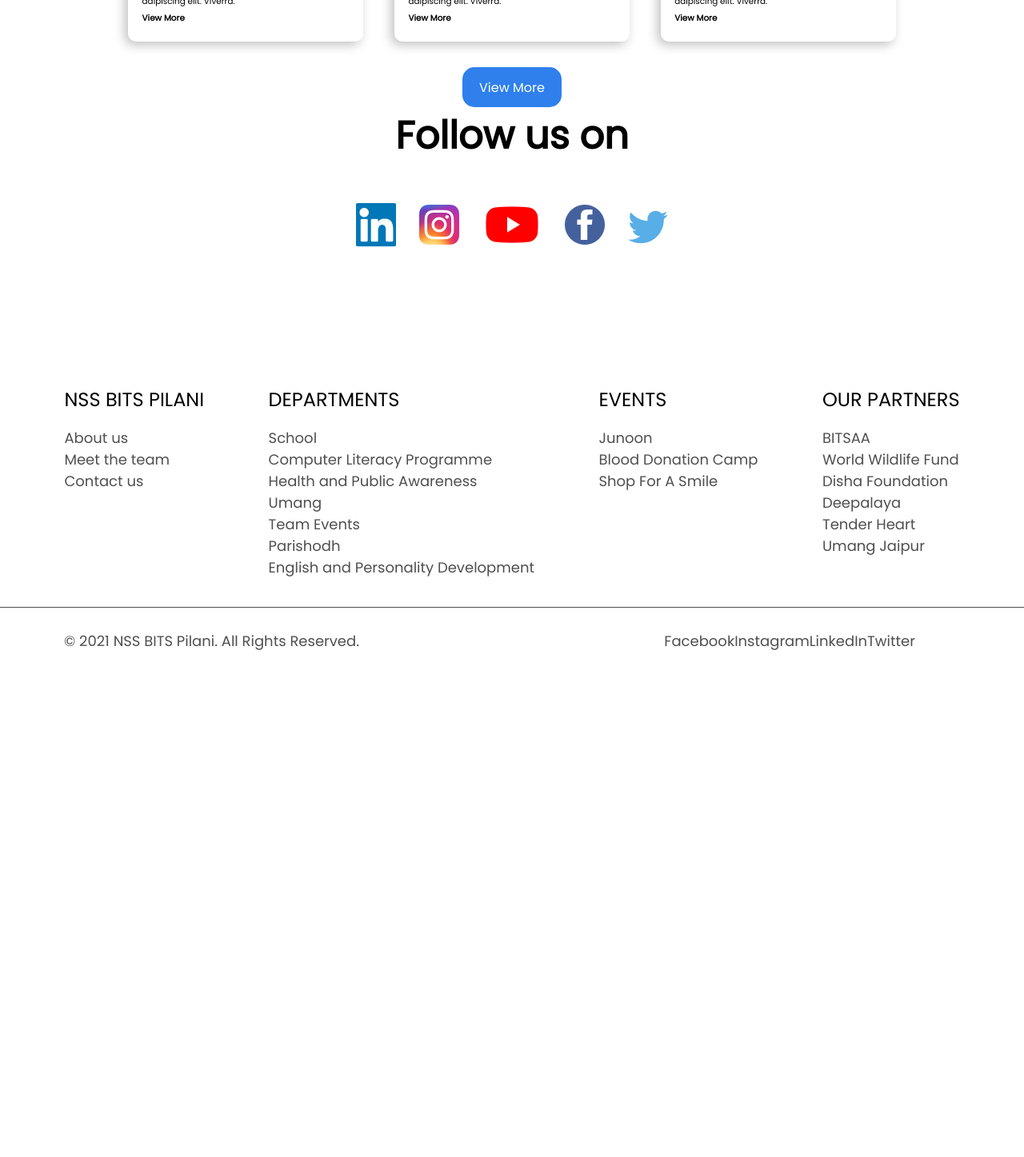
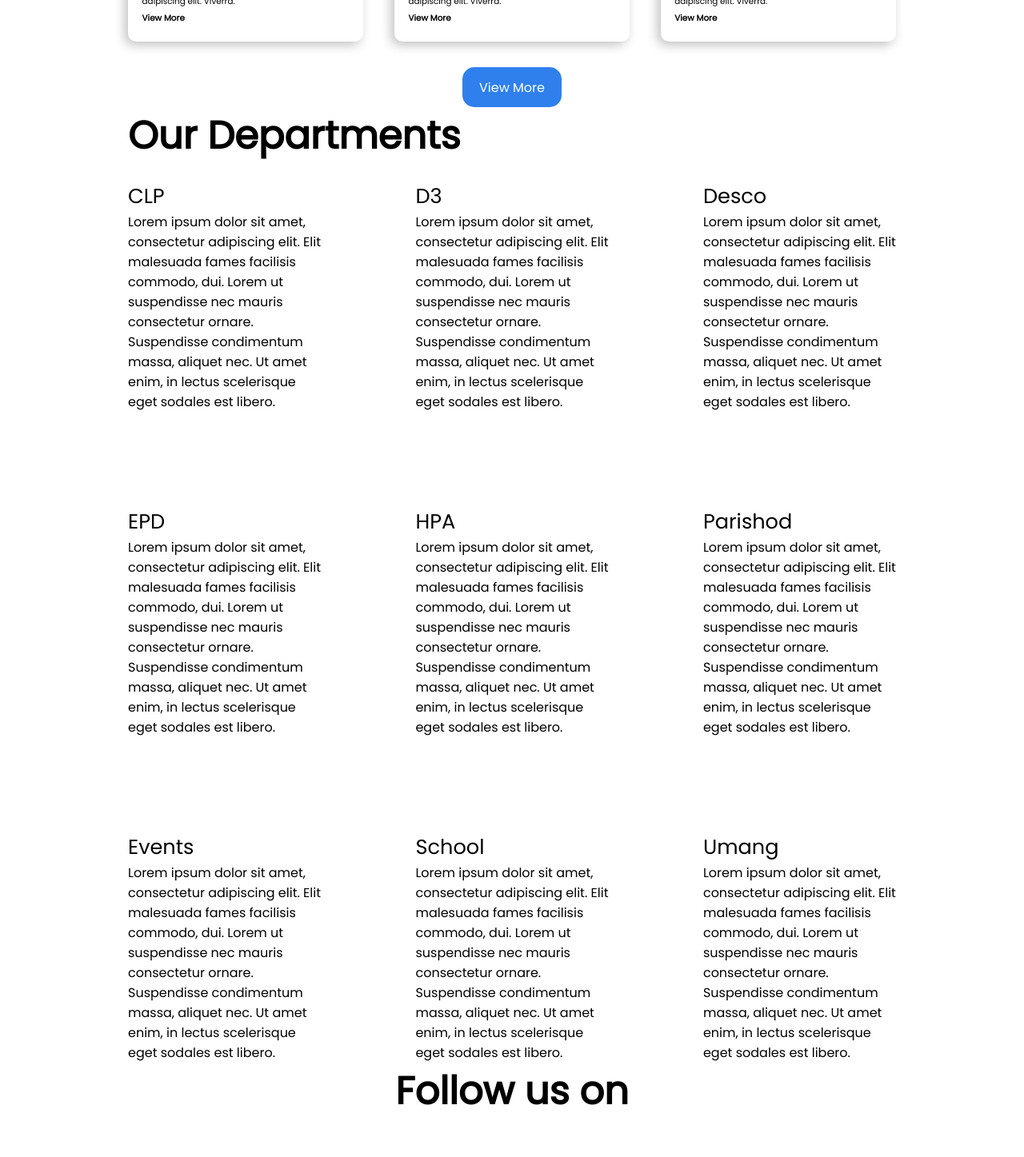
Before and after one commit to NSS-BITS-Pilani/NSSrevamp, a React (Create React App) app: page / in a window 1280 px wide. Shown: the part 580-2027 px from the top of the page at 80% size. Before the commit the page ends 1443 px from the top, so only its background shows below. Built offline with nearby package versions, Linux system fonts and the light colour scheme.

Commit message:
added departments, to do - split this in smaller components

```diff
--- a/src/Components/Home/home.js
+++ b/src/Components/Home/home.js
@@ -4,7 +4,6 @@ import classes from "./home.scss";
 const home = () => {
     return (
         <div>
-
             <div className="initiatives">
                 <div className="section_heading">Our initiatives</div>
                 <div className="cards">
@@ -43,6 +42,82 @@ const home = () => {
                     <span className="button">View More</span>
                 </div>
             </div>
+
+            <div className="departments">
+                <div className="section_heading">Our Departments</div>
+                <div className="cards">
+                    <div className="card">
+                        <div className = "card_heading">CLP</div>
+                        <div className="card_info">
+                        Lorem ipsum dolor sit amet, consectetur adipiscing elit. Elit malesuada fames facilisis commodo, dui. Lorem ut suspendisse nec mauris consectetur ornare. Suspendisse condimentum massa, aliquet nec. Ut amet enim, in lectus scelerisque eget sodales est libero.
+                        </div>
+                    </div>
+
+                    <div className="card">
+
+                        <div className = "card_heading">D3</div>
+                        <div className="card_info">
+                        Lorem ipsum dolor sit amet, consectetur adipiscing elit. Elit malesuada fames facilisis commodo, dui. Lorem ut suspendisse nec mauris consectetur ornare. Suspendisse condimentum massa, aliquet nec. Ut amet enim, in lectus scelerisque eget sodales est libero.
+                        </div>
+                    </div>
+
+                    <div className="card">
+
+                        <div className = "card_heading">Desco</div>
+                        <div className="card_info">
+                        Lorem ipsum dolor sit amet, consectetur adipiscing elit. Elit malesuada fames facilisis commodo, dui. Lorem ut suspendisse nec mauris consectetur ornare. Suspendisse condimentum massa, aliquet nec. Ut amet enim, in lectus scelerisque eget sodales est libero.
+                        </div>
+                    </div>
+
+                    <div className="card">
+
+                        <div className = "card_heading">EPD</div>
+                        <div className="card_info">
+                        Lorem ipsum dolor sit amet, consectetur adipiscing elit. Elit malesuada fames facilisis commodo, dui. Lorem ut suspendisse nec mauris consectetur ornare. Suspendisse condimentum massa, aliquet nec. Ut amet enim, in lectus scelerisque eget sodales est libero.
+                        </div>
+                    </div>
+
+                    <div className="card">
+
+                        <div className = "card_heading">HPA</div>
+                        <div className="card_info">
+                        Lorem ipsum dolor sit amet, consectetur adipiscing elit. Elit malesuada fames facilisis commodo, dui. Lorem ut suspendisse nec mauris consectetur ornare. Suspendisse condimentum massa, aliquet nec. Ut amet enim, in lectus scelerisque eget sodales est libero.
+                        </div>
+                    </div>
+
+                    <div className="card">
+
+                        <div className = "card_heading">Parishod</div>
+                        <div className="card_info">
+                        Lorem ipsum dolor sit amet, consectetur adipiscing elit. Elit malesuada fames facilisis commodo, dui. Lorem ut suspendisse nec mauris consectetur ornare. Suspendisse condimentum massa, aliquet nec. Ut amet enim, in lectus scelerisque eget sodales est libero.
+                        </div>
+                    </div>
+
+                    <div className="card">
+
+                        <div className = "card_heading">Events</div>
+                        <div className="card_info">
+                        Lorem ipsum dolor sit amet, consectetur adipiscing elit. Elit malesuada fames facilisis commodo, dui. Lorem ut suspendisse nec mauris consectetur ornare. Suspendisse condimentum massa, aliquet nec. Ut amet enim, in lectus scelerisque eget sodales est libero.
+                        </div>
+                    </div>
+
+                    <div className="card">
+
+                        <div className = "card_heading">School</div>
+                        <div className="card_info">
+                        Lorem ipsum dolor sit amet, consectetur adipiscing elit. Elit malesuada fames facilisis commodo, dui. Lorem ut suspendisse nec mauris consectetur ornare. Suspendisse condimentum massa, aliquet nec. Ut amet enim, in lectus scelerisque eget sodales est libero.
+                        </div>
+                    </div>
+
+                    <div className="card">
+
+                        <div className = "card_heading">Umang</div>
+                        <div className="card_info">
+                        Lorem ipsum dolor sit amet, consectetur adipiscing elit. Elit malesuada fames facilisis commodo, dui. Lorem ut suspendisse nec mauris consectetur ornare. Suspendisse condimentum massa, aliquet nec. Ut amet enim, in lectus scelerisque eget sodales est libero.
+                        </div>
+                    </div>
+                </div>
+            </div>
         </div>
     );
 }
--- a/src/Components/Home/home.scss
+++ b/src/Components/Home/home.scss
@@ -69,3 +69,24 @@
     }
   }
 }
+
+.departments {
+  font-family: poppins;
+  width: 75%;
+  margin: 0 auto;
+
+  .cards {
+    display: grid;
+    grid-gap: 7.4rem;
+    grid-template-columns: repeat(auto-fit, minmax(200px, 1fr));
+
+    .card {
+      display: block;
+
+      .card_heading {
+        font-weight: 500;
+        font-size: 1.6rem;
+      }
+    }
+  }
+}
```
